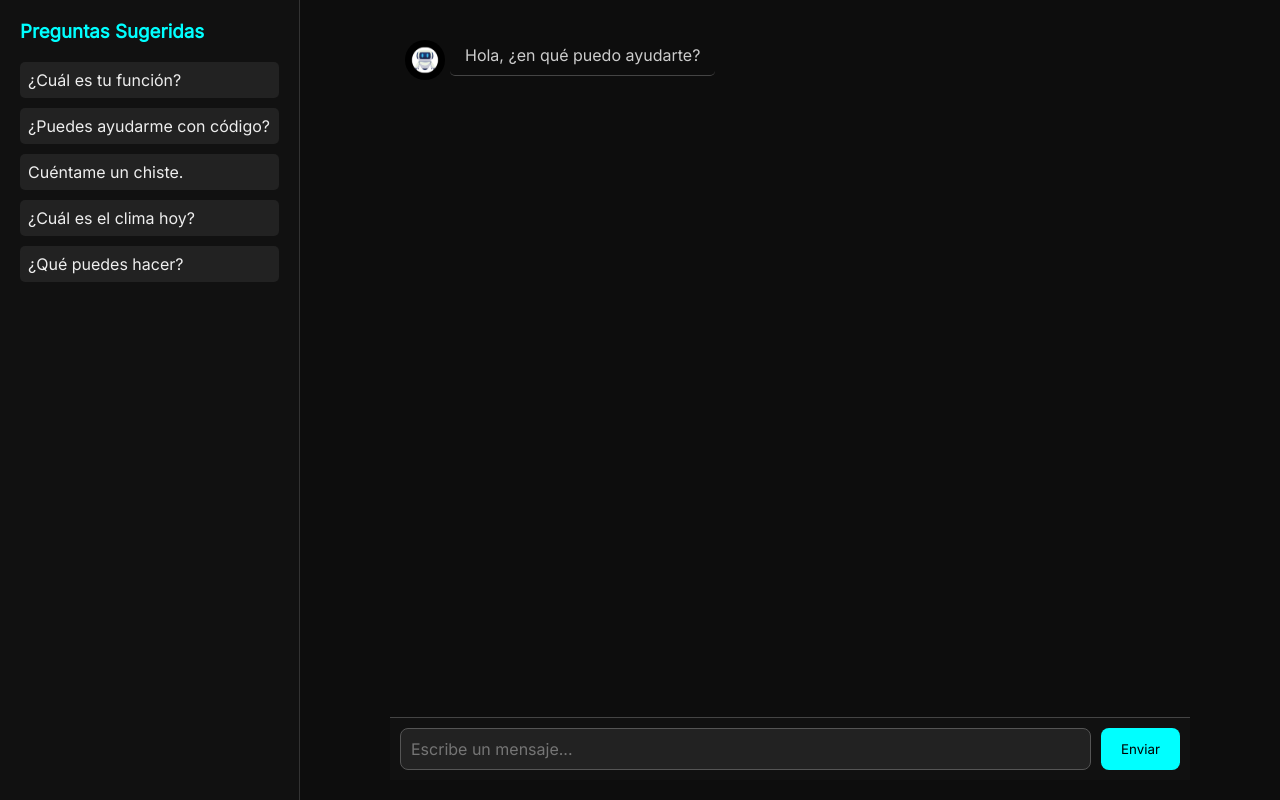
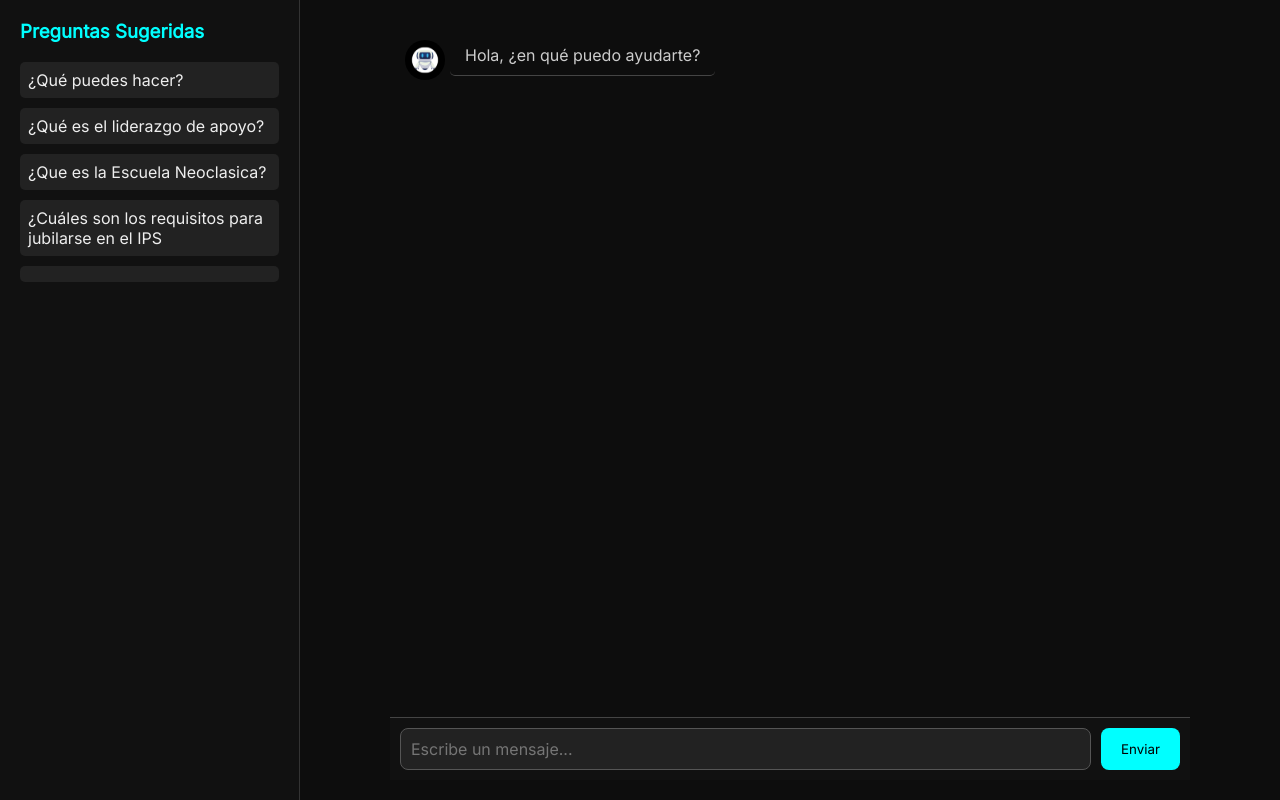
Before and after one commit to chatbot-poli/main, a Flask app: page / in a window 1280 px wide. Run offline with Flask 3, Linux system fonts and the light colour scheme.

Commit message:
Update index.html

```diff
--- a/templates/index.html
+++ b/templates/index.html
@@ -218,11 +218,11 @@
     <div class="suggestions-container">
         <h3>Preguntas Sugeridas</h3>
         <ul>
-            <li onclick="sendSuggested('¿Cuál es tu función?')">¿Cuál es tu función?</li>
-            <li onclick="sendSuggested('¿Puedes ayudarme con código?')">¿Puedes ayudarme con código?</li>
-            <li onclick="sendSuggested('Cuéntame un chiste.')">Cuéntame un chiste.</li>
-            <li onclick="sendSuggested('¿Cuál es el clima hoy?')">¿Cuál es el clima hoy?</li>
-            <li onclick="sendSuggested('¿Qué puedes hacer?')">¿Qué puedes hacer?</li>
+            <li onclick="sendSuggested('¿Cuál es tu función?')">¿Qué puedes hacer?</li>
+            <li onclick="sendSuggested('¿Puedes ayudarme con código?')">¿Qué es el liderazgo de apoyo?</li>
+            <li onclick="sendSuggested('Cuéntame un chiste.')">¿Que es la Escuela Neoclasica?</li>
+            <li onclick="sendSuggested('¿Cuál es el clima hoy?')">¿Cuáles son los requisitos para jubilarse en el IPS</li>
+            <li onclick="sendSuggested('¿Qué puedes hacer?')"></li>
         </ul>
 
     </div>
```
